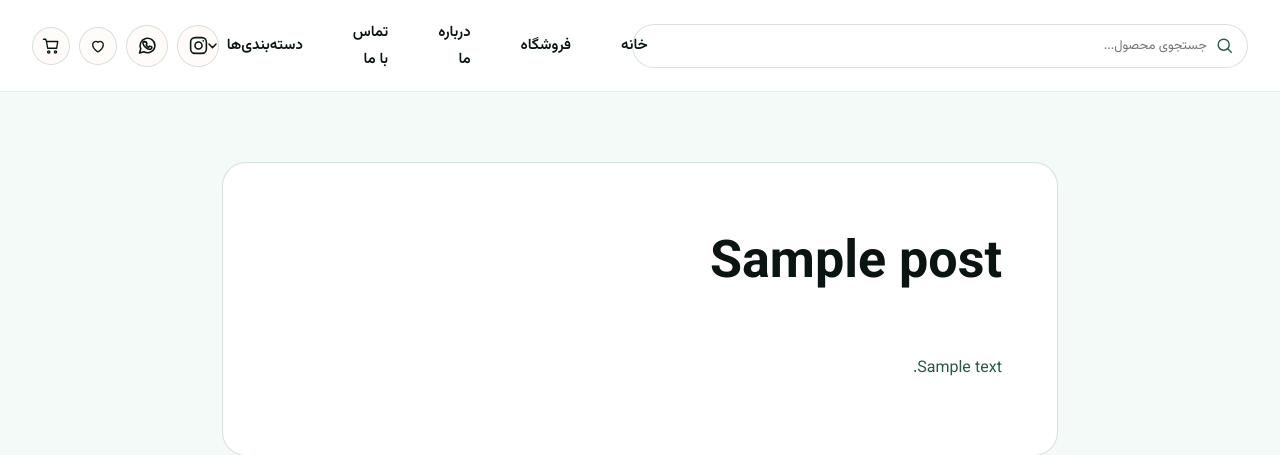
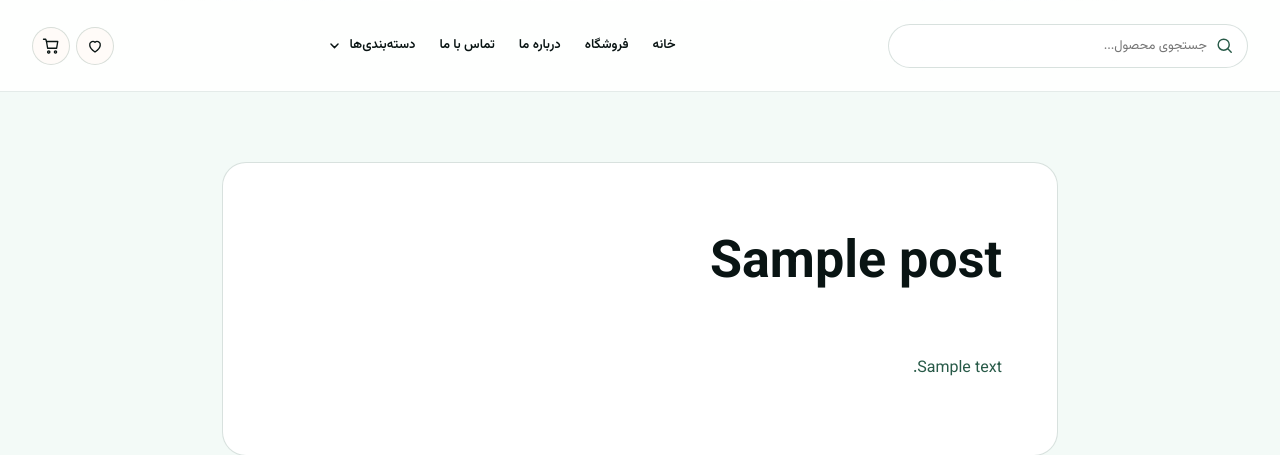
Before and after one commit to esmaeelsh93-lab/Esee, a WordPress theme: template page.php in a window 1280 px wide. Shown: the top 455 px of the page. Run offline with PHP 8.4 and a stand-in for WordPress, Linux system fonts and the light colour scheme; the site name, menu and one post (Sample post) are stand-ins, and other content is empty; some libraries are stand-ins or nearby versions; some web fonts are replaced.

Commit message:
Fix crowded shop/category header layout (v1.5.10)
Cap the inner search width, keep nav links on one line with tighter
spacing, hide social icons beside the search header, and fall back to
search + actions + hamburger earlier so category pages stay tidy.

Co-authored-by: esmaeel.sh93 <esmaeel.sh93@gmail.com>

```diff
--- a/assets/css/main.css
+++ b/assets/css/main.css
@@ -157,9 +157,9 @@ button {
 }
 
 .site-header__inner.has-inner-search {
-	gap: clamp(12px, 2vw, 28px);
+	gap: clamp(10px, 1.4vw, 18px);
 	grid-template-areas: "search nav actions";
-	grid-template-columns: minmax(360px, 1.7fr) minmax(180px, 1fr) auto;
+	grid-template-columns: minmax(220px, 360px) minmax(0, 1fr) auto;
 }
 
 .has-inner-search .site-brand {
@@ -168,16 +168,38 @@ button {
 
 .has-inner-search .header-search {
 	grid-area: search;
+	max-width: 360px;
 	width: 100%;
 }
 
 .has-inner-search .desktop-nav {
+	flex-wrap: nowrap;
+	gap: 4px;
 	grid-area: nav;
 	justify-self: center;
+	max-width: 100%;
+	min-width: 0;
+	overflow: hidden;
+}
+
+.has-inner-search .desktop-nav__link {
+	flex: 0 0 auto;
+	font-size: 13px;
+	padding: 8px 10px;
+	white-space: nowrap;
+}
+
+.has-inner-search .desktop-nav__dropdown {
+	flex: 0 0 auto;
 }
 
 .has-inner-search .header-actions {
+	gap: 6px;
 	grid-area: actions;
+}
+
+.has-inner-search .social-button {
+	display: none;
 }
 
 .site-brand {
@@ -3191,7 +3213,7 @@ body.rezajordaan-archive-cards .rj-archive-card__media [class*="cash"],
 }
 
 /* Responsive */
-@media (max-width: 1050px) {
+@media (max-width: 1180px) {
 	.site-header__inner.has-inner-search {
 		grid-template-areas: "search actions";
 		grid-template-columns: minmax(0, 1fr) auto;
@@ -3201,6 +3223,16 @@ body.rezajordaan-archive-cards .rj-archive-card__media [class*="cash"],
 		display: none;
 	}
 
+	.has-inner-search .header-search {
+		max-width: none;
+	}
+
+	.has-inner-search .menu-toggle {
+		display: flex;
+	}
+}
+
+@media (max-width: 1050px) {
 	.hero__inner {
 		gap: 20px;
 		grid-template-columns: minmax(0, 0.9fr) minmax(420px, 1.1fr);
--- a/functions.php
+++ b/functions.php
@@ -9,7 +9,7 @@ if ( ! defined( 'ABSPATH' ) ) {
 	exit;
 }
 
-define( 'REZAJORDAAN_VERSION', '1.5.9' );
+define( 'REZAJORDAAN_VERSION', '1.5.10' );
 
 require_once get_template_directory() . '/inc/theme-settings.php';
 require_once get_template_directory() . '/inc/page-content.php';
--- a/style.css
+++ b/style.css
@@ -4,7 +4,7 @@ Theme URI: https://rezajordaan.ir
 Author: Esmaeil Shojaei
 Author URI: tel:09036994450
 Description: A bespoke, responsive WooCommerce storefront for Reza Jordaan.
-Version: 1.5.9
+Version: 1.5.10
 Requires at least: 6.4
 Tested up to: 6.8
 Requires PHP: 8.0
```
Also changed, not shown: README.md, 1 other file.
